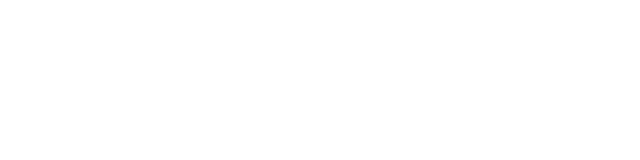
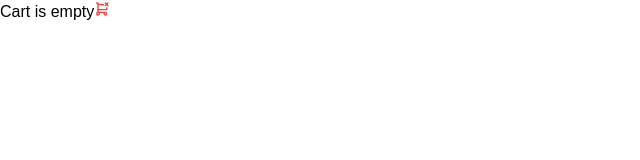
Before and after one commit to nic0q/forkpizzas, a React (Create React App) app: page /checkout in a window 1280 px wide. Before the commit this address had no page. Shown: the top 160 px of the page, without its empty margins (0-640 px from the left). Built offline with nearby package versions, Linux system fonts and the light colour scheme.

Commit message:
[feat]: Checkout and Shopping cart working

```diff
--- a/src/App.js
+++ b/src/App.js
@@ -3,7 +3,7 @@
 import Index from './components/Index';
 import Menu from './components/Menu';
 import Customize from './components/Customize';
-import Cart from './components/Cart';
+import Checkout from "./components/Checkout";
 
 export default function App() {
   return (
@@ -12,7 +12,7 @@
         <Route path="/" element={<Index/>}/>
         <Route path="/menu" element={<Menu/>}/>
         <Route path="/my-pizza" element={<Customize/>}/>
-        <Route path="/cart" element={<Cart/>}/>
+        <Route path="/checkout" element={<Checkout/>}/>
       </Routes>
     </>
   );
--- a/src/components/Cart.jsx
+++ b/src/components/Cart.jsx
@@ -1,31 +1,17 @@
 import { TbShoppingCartX } from 'react-icons/tb';
-import { useState } from 'react';
-import remove_from_cart from '../utilities/remove_from_cart';
-import remove_cart from '../utilities/remove_cart';
 
-export default function Cart({carte = []}) {
+export default function Cart({carte, empty_cart, remove_item}) {
   console.log(carte)
-  const [cart, setCart] = useState(carte);
-
-  const empty_cart = () => {
-    setCart(remove_cart());
-  }
-
-  const remove_item = (id) => {
-    setCart(remove_from_cart(id))
-  }
-
-  console.log(cart)
   return (
     <div>
-      {cart.length !== 0 ? cart.items.map((item) =>
+      {carte.length !== 0 ? carte.items.map((item) =>
         <div key={item.id}>
           <label className="font-bold">Item</label>
           <h6 className="text-xl">{item.name}</h6>
           <h6 className="text-xl">{item.quantity}</h6>
-          <button onClick={()=>remove_item(item.id)}><TbShoppingCartX></TbShoppingCartX></button>
+          {<button onClick={()=>remove_item(item.id)}><TbShoppingCartX></TbShoppingCartX></button>}
         </div>): "Cart is empty"}
-      <button onClick={empty_cart}><TbShoppingCartX className='text-red-500'/></button>
+      {<button onClick={empty_cart}><TbShoppingCartX className='text-red-500'/></button>}
     </div>
   )
 }
--- /dev/null
+++ b/src/components/Checkout.jsx
@@ -0,0 +1,20 @@
+import { useState } from 'react';
+import remove_from_cart from '../utilities/remove_from_cart';
+import remove_cart from '../utilities/remove_cart';
+import Cart from './Cart';
+
+export default function Checkout() {
+  const [cart, setCart] = useState(localStorage.getItem("cart") ? JSON.parse(localStorage.getItem("cart")) : []);
+  const empty_cart = () => {
+    setCart(remove_cart());
+  }
+
+  const remove_item = (id) => {
+    setCart(remove_from_cart(id))
+  }
+
+  console.log(cart)
+  return (
+    <Cart carte = {cart} empty_cart = {empty_cart} remove_item = {remove_item}></Cart>
+  )
+}
--- a/src/components/Menu.jsx
+++ b/src/components/Menu.jsx
@@ -4,6 +4,9 @@
 import add_to_cart from '../utilities/add_to_cart';
 import { useNavigate  } from "react-router-dom";
 import Cart from "./Cart";
+import remove_cart from '../utilities/remove_cart';
+import remove_from_cart from '../utilities/remove_from_cart';
+import { BsFillCartPlusFill } from 'react-icons/bs';
 
 export default function Menu() {
   const navigate = useNavigate()
@@ -11,15 +14,18 @@
   const add = (name, id, ingredients = []) => {
     setCart(add_to_cart({name, ingredients, id}));
   }
-
-  const go_to_cart = () => {
-    navigate("/cart");
+  const empty_cart = () => {
+    setCart(remove_cart());
+  }
+  const remove_item = (id) => {
+    setCart(remove_from_cart(id))
   }
 
   return (
     <div className="flex">
-      <button className="w-64">Carrito</button>
-      <button onClick={go_to_cart}>Ir al carrito ;</button>
+      <button onClick={()=>navigate("/checkout")} className="bg-[#42bb42] hover:bg-[#5ac95a] text-gray-800 font-semibold py-2 px-4 border border-gray-400 rounded shadow">
+        <BsFillCartPlusFill className="text-white"/>
+      </button>
       <div className="flex flex-wrap">
         {products.Pizzas.map((pizza) => <FoodCard key={pizza.id} id = {pizza.id} name={pizza.name} ingredients={pizza.ingredients} img = {pizza.img} add = {()=>add(pizza.name, pizza.id, pizza.ingredients)}/>)}
       </div>
@@ -29,7 +35,7 @@
       <div className="flex flex-wrap">
         {products.Complements.map((item) => <FoodCard key={item.id} id = {item.id} name={item.name} img={item.img} add = {()=>add(item.name, item.id)}/>)}
       </div>
-      <Cart carte = {cart}></Cart>
+      <Cart carte = {cart} empty_cart = {empty_cart} remove_item = {remove_item}></Cart>
     </div>
   )
 }
--- a/src/utilities/add_to_cart.jsx
+++ b/src/utilities/add_to_cart.jsx
@@ -20,5 +20,5 @@
     add_item(cart, object)
     localStorage.setItem("cart", JSON.stringify(cart));
   }
-  return JSON.parse(localStorage.getItem("cart")).items;
+  return JSON.parse(localStorage.getItem("cart"));
 }
```
